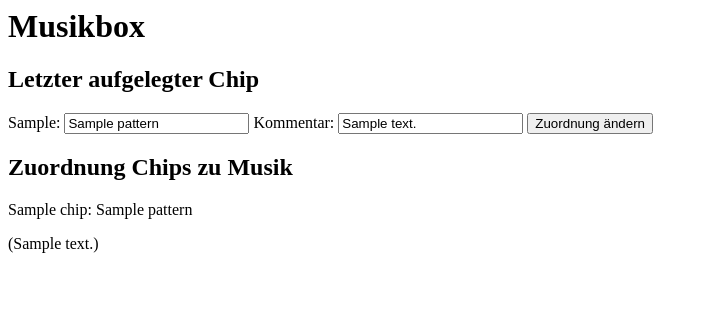
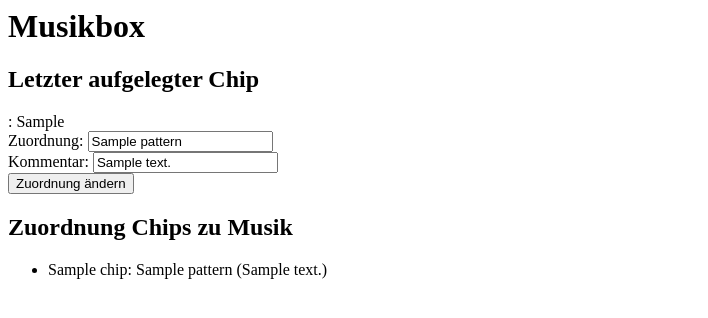
Before and after one commit to FlorianLiers/musik-box, a Flask app: template src/rfidplayer/templates/list.html in a window 1280 px wide. Shown: the top 318 px of the page, without its empty margins (0-708 px from the left). Run offline with Flask 2, Linux system fonts and the light colour scheme; the template is opened without the code that fills it: most values are stand-ins (such as "Sample title", 1, 10 or a date in 2020).

Commit message:
Refactored list and layout

```diff
--- a/src/rfidplayer/templates/list.html
+++ b/src/rfidplayer/templates/list.html
@@ -11,16 +11,25 @@
                <form action="/changeMapping" method="post">
                     <input type="hidden" id="chip" name="chip" value="{{ curr_chip }}">
 
-                    <label for="pattern">{{ curr_chip }}:</label>
+					<div>
+						<label for="chip">:</label>
+						<span>{{ curr_chip }}</span>
+					</div>
+
+					<div>
+						<label for="pattern">Zuordnung:</label>
 						{% if curr_mapping.pattern %}
 							<input type="text" id="pattern" name="pattern" value="{{ curr_mapping.pattern }}">
 						{% else %}
 							Noch keine Zuordnung festgelegt.
 							<input type="text" id="pattern" name="pattern">
 						{% endif %}
+					</div>
 
+					<div>
 						<label for="comment">Kommentar:</label>
 						<input type="text" id="comment" name="comment" value="{{ curr_mapping.comment }}">
+					</div>
 
                     <input type="submit" value="Zuordnung ändern">
                 </form>
@@ -30,16 +39,16 @@
         </div>
 
         <h2>Zuordnung Chips zu Musik</h2>
-        <div>
+        <ul>
             {% for chip, mapping in all_mappings.items() %}
-                <div>
-                    <p>{{ chip }}: {{ mapping.pattern }}</p>
+                <li>
+                    <span class="musikbox-chip">{{ chip }}</span>: <span class="musikbox-pattern">{{ mapping.pattern }}</span>
                     {% if mapping.comment %}
-                        ({{ mapping.comment }})
+                        (<span class="musikbox-comment">{{ mapping.comment }}</span>)
                     {% endif %}
-                </div>
+                </li>
             {% endfor %}
-        </div>
+        </ul>
 
     </body>
 </html>
```
Lines whose indentation alone changed are shown as unchanged.
